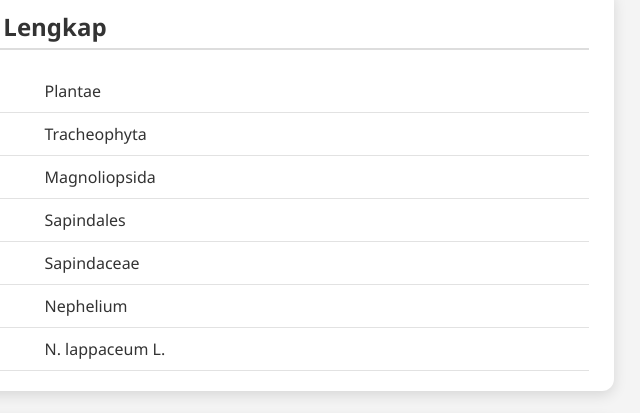
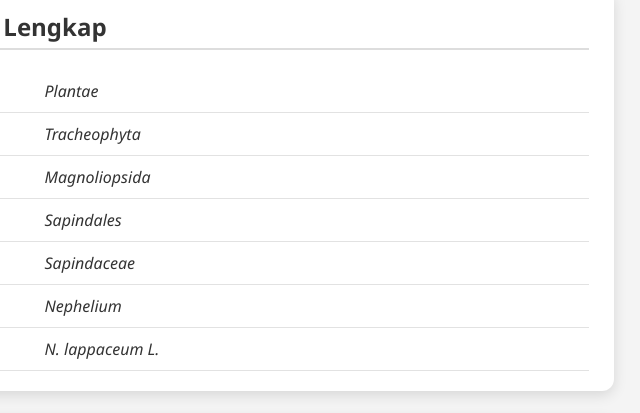
Before and after one commit to PKB25-arc/PraktikumBiologi., a plain HTML site: page rambutan4.html in a window 1280 px wide. Shown: the part 178-591 px from the top of the page, 476-1116 px from the left. Drawn offline with Linux system fonts and the light colour scheme.

Commit message:
Update rambutan4.html

```diff
--- a/rambutan4.html
+++ b/rambutan4.html
@@ -47,13 +47,14 @@
         <div class="card">
             <h2>Klasifikasi Taksonomi Lengkap</h2>
             <table>
-                <tr><td><strong>Kingdom</strong></td><td>Plantae</td></tr>
-                <tr><td><strong>Divisi</strong></td><td>Tracheophyta</td></tr>
-                <tr><td><strong>Kelas</strong></td><td>Magnoliopsida</td></tr>
-                <tr><td><strong>Ordo</strong></td><td>Sapindales</td></tr>
-                <tr><td><strong>Famili</strong></td><td>Sapindaceae</td></tr>
-                <tr><td><strong>Genus</strong></td><td>Nephelium</td></tr>
-                <tr><td><strong>Spesies</strong></td><td>N. lappaceum L.</td></tr>
+            <tr><td><strong>Kingdom</strong></td><td><i>Plantae</i></td></tr>
+<tr><td><strong>Divisi</strong></td><td><i>Tracheophyta</i></td></tr>
+<tr><td><strong>Kelas</strong></td><td><i>Magnoliopsida</i></td></tr>
+<tr><td><strong>Ordo</strong></td><td><i>Sapindales</i></td></tr>
+<tr><td><strong>Famili</strong></td><td><i>Sapindaceae</i></td></tr>
+<tr><td><strong>Genus</strong></td><td><i>Nephelium</i></td></tr>
+<tr><td><strong>Spesies</strong></td><td><i>N. lappaceum L.</i></td></tr>
+
             </table>
         </div>
 
@@ -115,4 +116,5 @@
     </div>
 
 </body>
+
 </html>
```
